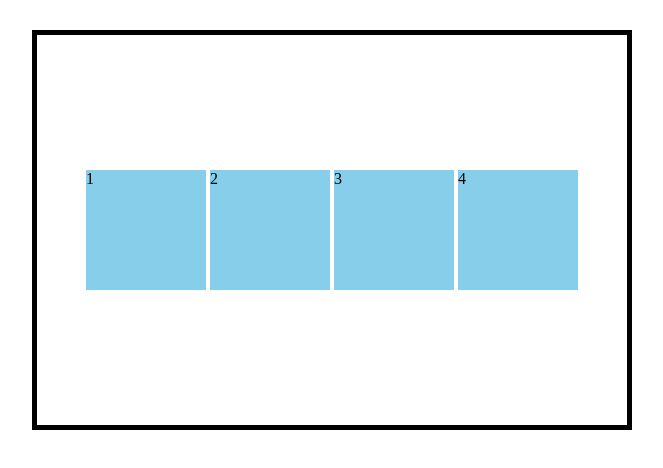
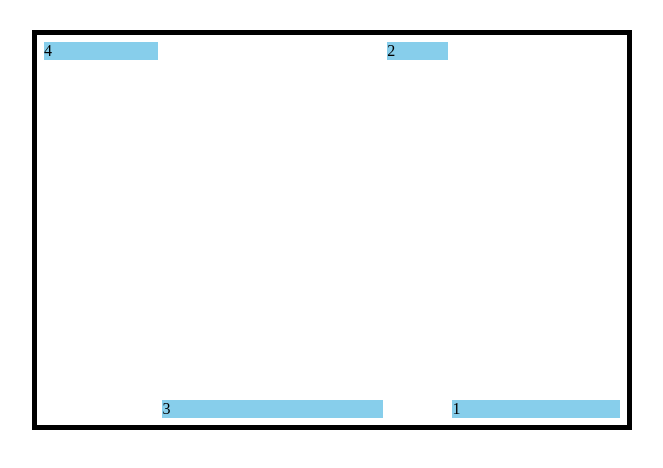
Before and after one commit to adinugroho07/htmlcssbasic, a plain HTML site: page flex/index.html in a window 1280 px wide. Shown: the whole page, without its empty margins (308-971 px from the left). Drawn offline with Linux system fonts and the light colour scheme.

Commit message:
commit ke dua flexbox

```diff
--- a/flex/style.css
+++ b/flex/style.css
@@ -12,16 +12,39 @@ body{
     display: flex;
     flex-direction: row;
     /* flex-wrap: wrap; */
-    justify-content: center;
-    align-items: center;
 
 }
 
 
 
 .container div {
-    width: 120px;
-    height: 120px;
+    /* width: 120px;
+    height: 120px; */
     background-color: skyblue;
     margin: 2px;
+    flex-grow: 1;
 }
+
+.container div.satu {
+    order: 4;
+    align-self: flex-end;
+    flex-grow: 3;
+}
+
+.container div.dua {
+    order: 3;
+    align-self: flex-start;
+    flex-grow: 1;
+}
+
+.container div.tiga {
+    order: 2;
+    align-self: flex-end;
+    flex-grow: 4;
+}
+
+.container div.empat{
+    order: 1;
+    align-self: flex-start;
+    flex-grow: 2;
+}
```
Also changed, not shown: CSS_note.txt.
